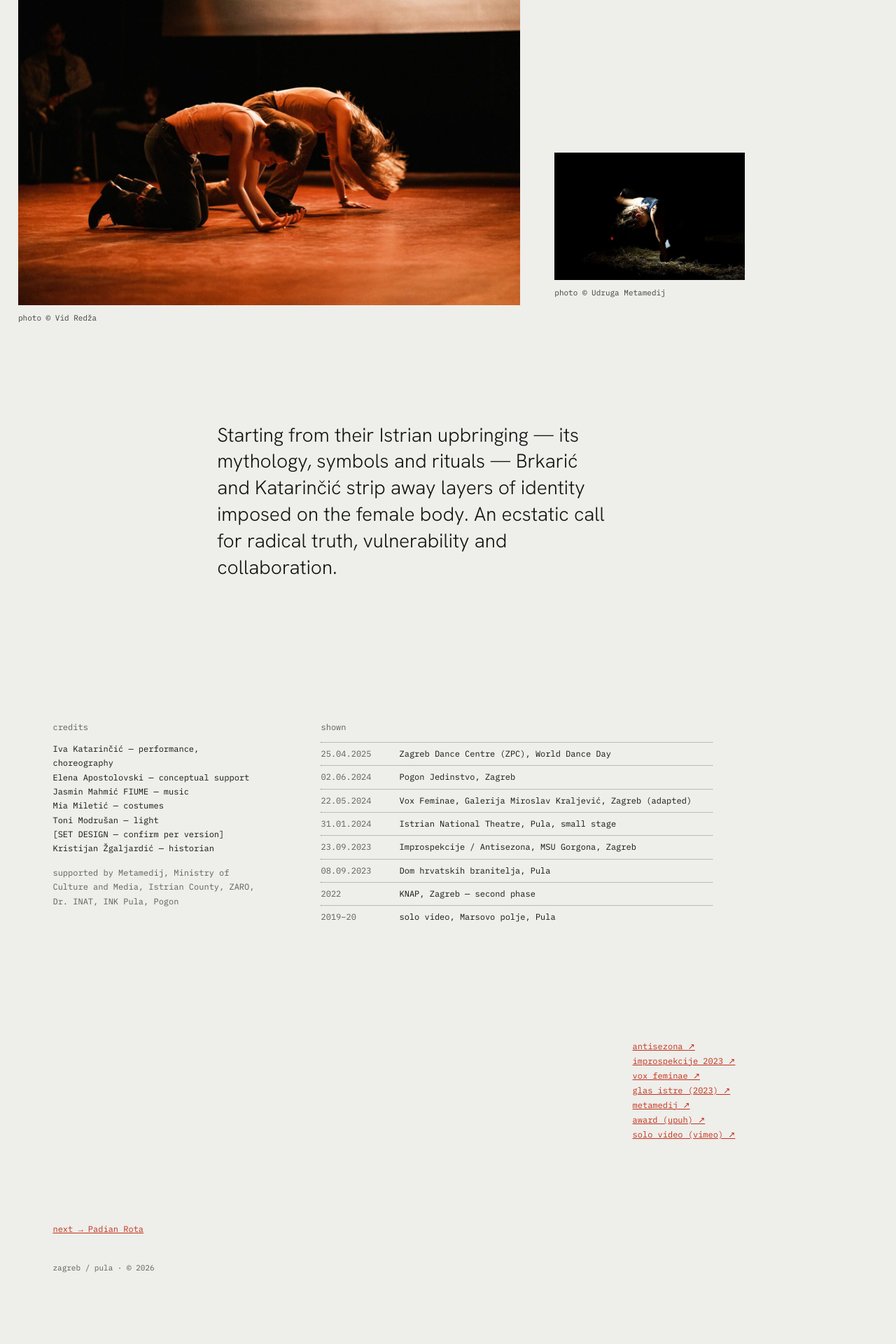
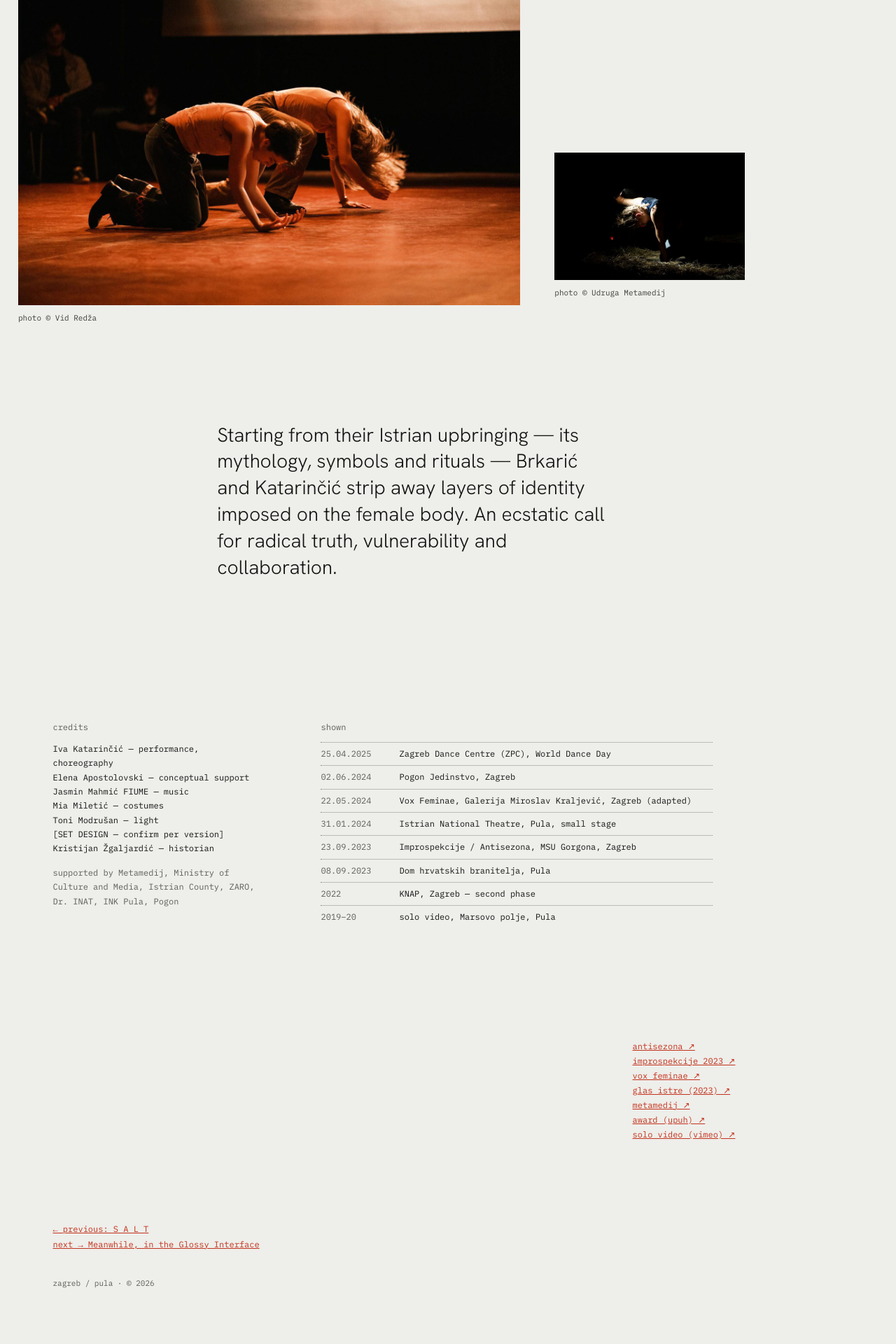
Before and after one commit to ariansajina/dora, a Jekyll site: the page built from _works/striptease.md, in a window 1280 px wide. Shown: the part 718-2638 px from the top of the page at 70% size. Built offline with Jekyll 4.4.1, drawn with Linux system fonts in a browser that asks for light colours; before the commit the page ends 2616 px from its top, so only the background shows below that.

Commit message:
Work pages: chronological previous/next links
Previous goes to the older work, next to the newer one, ordered by
sort in _data/works.yml; no wrap-around at either end.

Co-Authored-By: Claude Opus 5.5 <noreply@anthropic.com>
Claude-Session: https://claude.ai/code/session_01T3oV2CMKDLfVpFAnssWYau

```diff
--- a/_data/works.yml
+++ b/_data/works.yml
@@ -3,9 +3,9 @@ own:
   - { year: "2026", sort: 2026, title: "Padian Rota", kind: "with Anja Mergeduš · process showing", page: padian-rota }
   - { year: "2024", sort: 2024, title: "Meanwhile, in the Glossy Interface", kind: "group exhibition · Galerija Novo, Pula", page: meanwhile }
   - { year: "2021", sort: 2021, title: "an_hum_an", kind: "experimental film · 5′", page: an-hum-an }
-  - { year: "2021", sort: 2021, title: "S A L T", spaced: true, kind: "dance-music performance · SNDO Amsterdam", page: salt }
+  - { year: "2021", sort: 2021.5, title: "S A L T", spaced: true, kind: "dance-music performance · SNDO Amsterdam", page: salt }
   - { year: "2020", sort: 2020, title: "Striptease (film)", kind: "short film · 6′", page: striptease-film }
-  - { year: "2018–20", sort: 2020, title: "Life is GREJP", kind: "audio-visual installation / performance", page: life-is-grejp }
+  - { year: "2018–20", sort: 2018, title: "Life is GREJP", kind: "audio-visual installation / performance", page: life-is-grejp }
 
 performing:
   - { year: "2021–26", title: "The ruin is a tail", by: "Sancha Meca Castro / Teatro Municipal do Porto & Instável", url: "https://www.teatromunicipaldoporto.pt/en/programa/sancha-meca-castro-the-ruin-is-a-tail/", trailer: "https://vimeo.com/1199728317" }
--- a/_layouts/work.html
+++ b/_layouts/work.html
@@ -79,17 +79,25 @@ own_footer: true
 </ul>
 {% endif %}
 
-{%- comment -%} next project page, in _data/works.yml order {%- endcomment -%}
-{%- assign paged = site.data.works.own | where_exp: "w", "w.page" -%}
+{%- comment -%} previous = older, next = newer: project pages ordered by `sort` in _data/works.yml {%- endcomment -%}
+{%- assign paged = site.data.works.own | where_exp: "w", "w.page" | sort: "sort" -%}
+{%- assign prev = nil -%}
 {%- assign next = nil -%}
 {%- for w in paged -%}
   {%- if w.page == page.slug -%}
-    {%- assign i = forloop.index0 | plus: 1 | modulo: paged.size -%}
-    {%- assign next = paged[i] -%}
+    {%- unless forloop.first -%}{%- assign i = forloop.index0 | minus: 1 -%}{%- assign prev = paged[i] -%}{%- endunless -%}
+    {%- unless forloop.last -%}{%- assign i = forloop.index0 | plus: 1 -%}{%- assign next = paged[i] -%}{%- endunless -%}
   {%- endif -%}
 {%- endfor %}
-{% if next and next.page != page.slug %}
-<p class="next off x4 mt-120"><a href="{{ '/works/' | append: next.page | append: '/' | relative_url }}">next → {{ next.title }}</a></p>
+{% if prev or next %}
+<nav class="pager off x4 mt-120" aria-label="other works">
+  {%- if prev %}
+  <a href="{{ '/works/' | append: prev.page | append: '/' | relative_url }}">← previous: {{ prev.title }}</a>
+  {%- endif %}
+  {%- if next %}
+  <a href="{{ '/works/' | append: next.page | append: '/' | relative_url }}">next → {{ next.title }}</a>
+  {%- endif %}
+</nav>
 {% include footer.html offset="4%" gap=40 %}
 {% else %}
 {% include footer.html offset="4%" gap=120 %}
--- a/assets/css/site.css
+++ b/assets/css/site.css
@@ -302,7 +302,11 @@ a:hover { color: var(--hover); }
   font-size: 12px;
 }
 
-.next {
+.pager {
+  display: flex;
+  flex-direction: column;
+  align-items: flex-start;
+  gap: 6px;
   font-family: var(--mono);
   font-size: 12px;
 }
```
